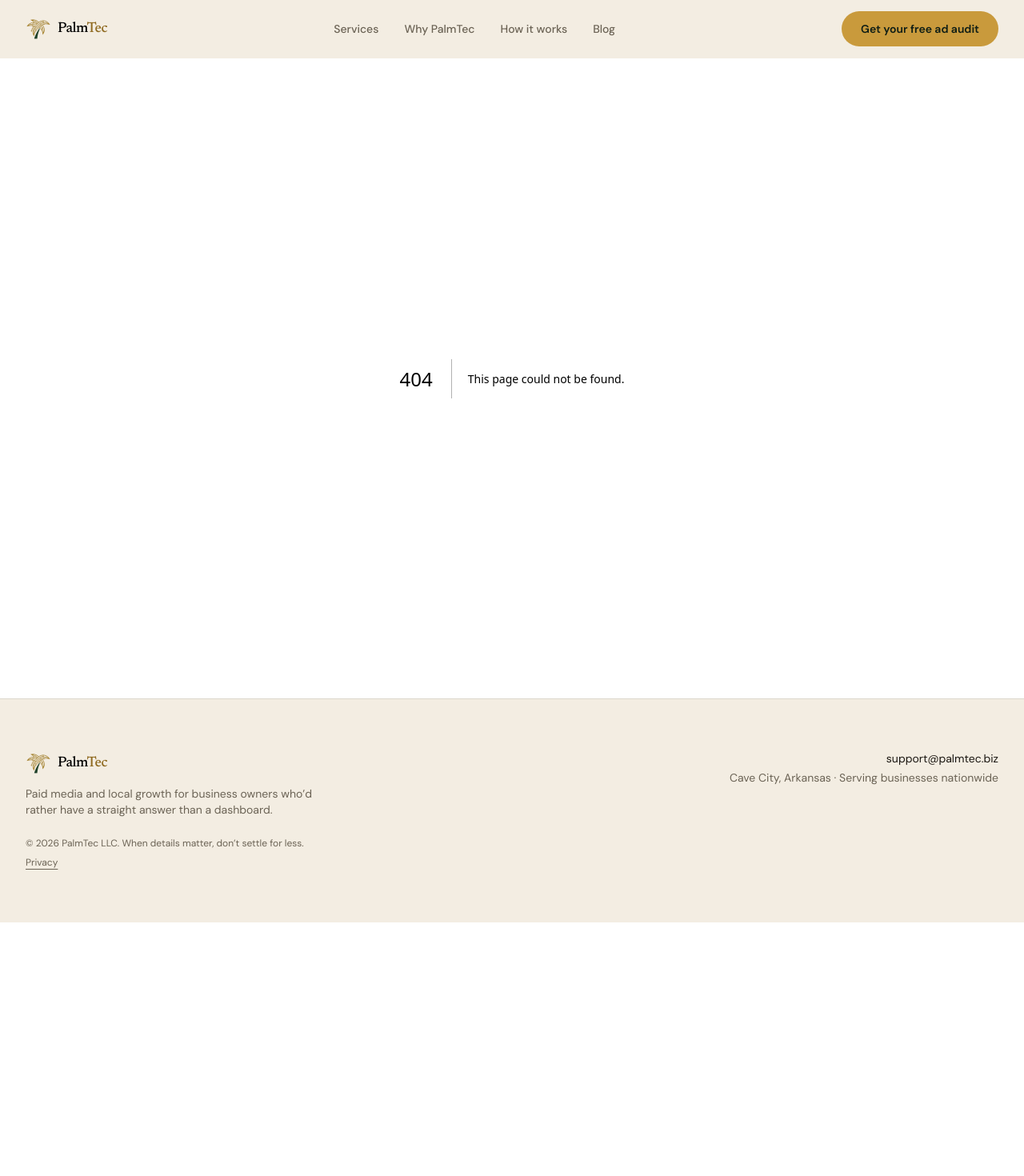
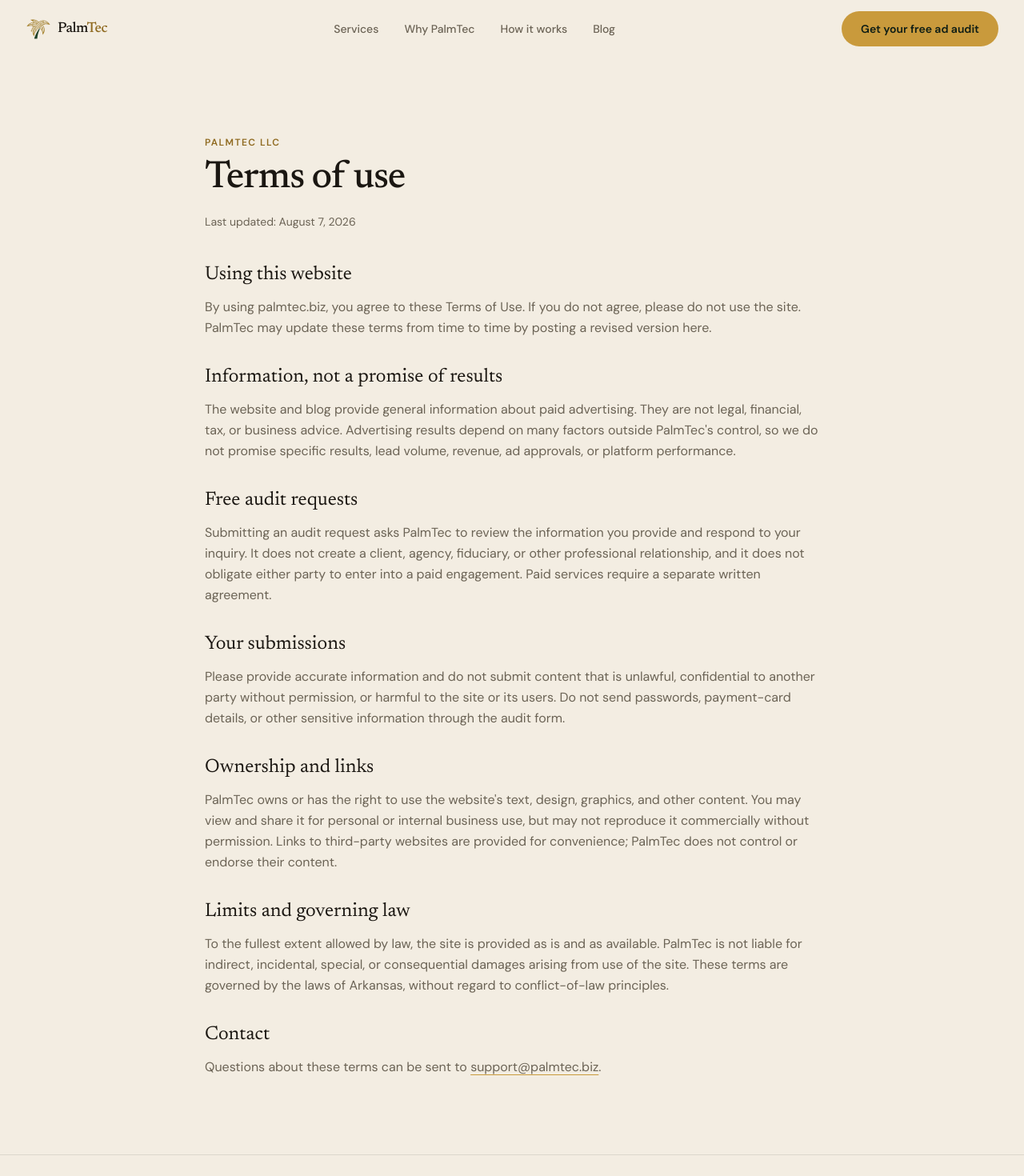
Before and after one commit to pm1442/Palmtec-SITE, a Next.js app: page /terms in a window 1280 px wide. Before the commit this address had no page. Shown: the top 1470 px of the page at 80% size. Before the commit the page ends 1153 px from the top, so only its background shows below. Built offline with nearby package versions, Linux system fonts and the light colour scheme.

Commit message:
Add files via upload

```diff
--- a/src/app/llms.txt/route.ts
+++ b/src/app/llms.txt/route.ts
@@ -25,6 +25,7 @@ PalmTec is a U.S.-based paid advertising service founded by Philip Miller. It he
 - [Home](${SITE_URL}/)
 - [Blog](${SITE_URL}/blog)
 - [Privacy](${SITE_URL}/privacy)
+- [Terms of Use](${SITE_URL}/terms)
 
 ## Published articles
 
--- a/src/app/privacy/page.tsx
+++ b/src/app/privacy/page.tsx
@@ -2,8 +2,8 @@ import type { Metadata } from "next";
 import Container from "@/components/ui/Container";
 
 export const metadata: Metadata = {
-  title: "Privacy",
-  description: "PalmTec's privacy notice for website visitors and ad-audit inquiries.",
+  title: "Privacy Notice",
+  description: "How PalmTec collects, uses, and protects information submitted through its website.",
   alternates: { canonical: "/privacy" },
 };
 
@@ -12,14 +12,16 @@ export default function PrivacyPage() {
     <main className="bg-cream">
       <Container className="py-16 sm:py-24">
         <article className="mx-auto max-w-3xl">
-          <p className="eyebrow text-gold-ink">PalmTec</p>
+          <p className="eyebrow text-gold-ink">PalmTec LLC</p>
           <h1 className="mt-3 font-serif text-4xl font-medium tracking-tight text-ink sm:text-5xl">Privacy notice</h1>
-          <p className="mt-5 text-sm text-ink-muted">Last updated: August 6, 2026</p>
+          <p className="mt-5 text-sm text-ink-muted">Last updated: August 7, 2026</p>
           <div className="mt-10 space-y-8 text-base leading-relaxed text-ink-muted">
-            <section><h2 className="font-serif text-2xl text-ink">Information we collect</h2><p className="mt-3">When you request a free ad audit, we collect the information you provide, such as your name, email address, advertising platform, and a description of what feels stuck.</p></section>
-            <section><h2 className="font-serif text-2xl text-ink">How we use it</h2><p className="mt-3">We use that information to respond to your request, prepare an audit, communicate with you about PalmTec&apos;s services, and maintain our business records.</p></section>
-            <section><h2 className="font-serif text-2xl text-ink">Sharing and retention</h2><p className="mt-3">PalmTec does not sell your personal information. We retain inquiry information only as long as reasonably needed for the purposes described here or to meet legal obligations.</p></section>
-            <section><h2 className="font-serif text-2xl text-ink">Your choices</h2><p className="mt-3">You may ask us to update or delete the information you provided, or opt out of future marketing emails, by contacting us at <a className="underline decoration-gold underline-offset-4 hover:text-ink" href="mailto:support@palmtec.biz">support@palmtec.biz</a>.</p></section>
+            <section><h2 className="font-serif text-2xl text-ink">What we collect</h2><p className="mt-3">When you request a free ad audit, we collect the information you provide, including your name, email address, advertising platform, and a description of what feels stuck. Our hosting provider may also process basic technical information, such as IP address, browser type, and request logs, to deliver and secure the website.</p></section>
+            <section><h2 className="font-serif text-2xl text-ink">How we use it</h2><p className="mt-3">We use your information to respond to your request, prepare an audit, communicate about your inquiry and PalmTec&apos;s services, maintain business records, and protect the site from misuse. We do not sell personal information.</p></section>
+            <section><h2 className="font-serif text-2xl text-ink">Service providers</h2><p className="mt-3">We use service providers to operate the site and manage inquiries. Vercel hosts this website, and GoHighLevel stores and helps us respond to audit-form submissions. These providers process information for PalmTec under their own terms and privacy practices. We may also disclose information when required by law or to protect our rights, users, or services.</p></section>
+            <section><h2 className="font-serif text-2xl text-ink">Cookies and advertising technology</h2><p className="mt-3">PalmTec does not currently use its own advertising pixels or analytics cookies on this website. Our providers may use essential technical cookies or similar technologies needed to run and secure their services. If we add analytics, remarketing, or other advertising technology, we will update this notice and provide any required choices or notices.</p></section>
+            <section><h2 className="font-serif text-2xl text-ink">Retention and security</h2><p className="mt-3">We keep inquiry information only for as long as reasonably necessary for the purposes above, to resolve disputes, or to meet legal obligations. We use reasonable administrative and technical measures to protect information, but no online system is completely secure.</p></section>
+            <section><h2 className="font-serif text-2xl text-ink">Your choices</h2><p className="mt-3">You may ask us to update or delete information you submitted, or opt out of future marketing emails, by contacting <a className="underline decoration-gold underline-offset-4 hover:text-ink" href="mailto:support@palmtec.biz">support@palmtec.biz</a>. Marketing emails also include an unsubscribe option.</p></section>
             <section><h2 className="font-serif text-2xl text-ink">Changes to this notice</h2><p className="mt-3">We may update this notice as our website or services change. The current version will always be posted on this page.</p></section>
           </div>
         </article>
--- a/src/app/sitemap.ts
+++ b/src/app/sitemap.ts
@@ -7,6 +7,7 @@ export default function sitemap(): MetadataRoute.Sitemap {
     { url: SITE_URL, changeFrequency: "weekly", priority: 1 },
     { url: `${SITE_URL}/blog`, changeFrequency: "weekly", priority: 0.8 },
     { url: `${SITE_URL}/privacy`, changeFrequency: "yearly", priority: 0.2 },
+    { url: `${SITE_URL}/terms`, changeFrequency: "yearly", priority: 0.2 },
   ];
   const posts = getAllPosts().map((post) => ({
     url: `${SITE_URL}/blog/${post.slug}`,
--- /dev/null
+++ b/src/app/terms/page.tsx
@@ -0,0 +1,31 @@
+import type { Metadata } from "next";
+import Container from "@/components/ui/Container";
+
+export const metadata: Metadata = {
+  title: "Terms of Use",
+  description: "Terms governing use of the PalmTec website and free ad opportunity audit request.",
+  alternates: { canonical: "/terms" },
+};
+
+export default function TermsPage() {
+  return (
+    <main className="bg-cream">
+      <Container className="py-16 sm:py-24">
+        <article className="mx-auto max-w-3xl">
+          <p className="eyebrow text-gold-ink">PalmTec LLC</p>
+          <h1 className="mt-3 font-serif text-4xl font-medium tracking-tight text-ink sm:text-5xl">Terms of use</h1>
+          <p className="mt-5 text-sm text-ink-muted">Last updated: August 7, 2026</p>
+          <div className="mt-10 space-y-8 text-base leading-relaxed text-ink-muted">
+            <section><h2 className="font-serif text-2xl text-ink">Using this website</h2><p className="mt-3">By using palmtec.biz, you agree to these Terms of Use. If you do not agree, please do not use the site. PalmTec may update these terms from time to time by posting a revised version here.</p></section>
+            <section><h2 className="font-serif text-2xl text-ink">Information, not a promise of results</h2><p className="mt-3">The website and blog provide general information about paid advertising. They are not legal, financial, tax, or business advice. Advertising results depend on many factors outside PalmTec&apos;s control, so we do not promise specific results, lead volume, revenue, ad approvals, or platform performance.</p></section>
+            <section><h2 className="font-serif text-2xl text-ink">Free audit requests</h2><p className="mt-3">Submitting an audit request asks PalmTec to review the information you provide and respond to your inquiry. It does not create a client, agency, fiduciary, or other professional relationship, and it does not obligate either party to enter into a paid engagement. Paid services require a separate written agreement.</p></section>
+            <section><h2 className="font-serif text-2xl text-ink">Your submissions</h2><p className="mt-3">Please provide accurate information and do not submit content that is unlawful, confidential to another party without permission, or harmful to the site or its users. Do not send passwords, payment-card details, or other sensitive information through the audit form.</p></section>
+            <section><h2 className="font-serif text-2xl text-ink">Ownership and links</h2><p className="mt-3">PalmTec owns or has the right to use the website&apos;s text, design, graphics, and other content. You may view and share it for personal or internal business use, but may not reproduce it commercially without permission. Links to third-party websites are provided for convenience; PalmTec does not control or endorse their content.</p></section>
+            <section><h2 className="font-serif text-2xl text-ink">Limits and governing law</h2><p className="mt-3">To the fullest extent allowed by law, the site is provided as is and as available. PalmTec is not liable for indirect, incidental, special, or consequential damages arising from use of the site. These terms are governed by the laws of Arkansas, without regard to conflict-of-law principles.</p></section>
+            <section><h2 className="font-serif text-2xl text-ink">Contact</h2><p className="mt-3">Questions about these terms can be sent to <a className="underline decoration-gold underline-offset-4 hover:text-ink" href="mailto:support@palmtec.biz">support@palmtec.biz</a>.</p></section>
+          </div>
+        </article>
+      </Container>
+    </main>
+  );
+}
--- a/src/components/forms/AuditFormClient.tsx
+++ b/src/components/forms/AuditFormClient.tsx
@@ -1,6 +1,7 @@
 "use client";
 
 import { useState, type FormEvent } from "react";
+import Link from "next/link";
 import FormField from "@/components/ui/FormField";
 import { ADVERTISING_OPTIONS } from "@/lib/constants";
 import { validateAuditForm, type AuditFormErrors, type AuditFormValues } from "@/lib/validation";
@@ -93,7 +94,7 @@ export default function AuditFormClient() {
         </button>
 
         {submitError && <p role="alert" className="text-center text-sm text-red-700">{submitError}</p>}
-        <p className="text-center text-xs text-ink-muted">You&rsquo;ll hear from Philip within one business day. No sales call unless you want one.</p>
+        <p className="text-center text-xs leading-relaxed text-ink-muted">You&rsquo;ll hear from Philip within one business day. No sales call unless you want one. By submitting, you agree to our <Link href="/privacy" className="underline underline-offset-2 hover:text-ink">Privacy Notice</Link> and <Link href="/terms" className="underline underline-offset-2 hover:text-ink">Terms of Use</Link>, and may receive relevant follow-up about your request. You can unsubscribe from marketing emails anytime.</p>
       </form>
     </div>
   );
--- a/src/components/layout/Footer.tsx
+++ b/src/components/layout/Footer.tsx
@@ -21,9 +21,10 @@ export default function Footer() {
             © {new Date().getFullYear()} PalmTec LLC. When details matter, don&rsquo;t
             settle for less.
           </p>
-          <Link href="/privacy" className="focus-gold mt-2 inline-flex text-xs text-ink-muted underline underline-offset-4 hover:text-ink">
-            Privacy
-          </Link>
+          <div className="mt-2 flex gap-4 text-xs text-ink-muted">
+            <Link href="/privacy" className="focus-gold underline underline-offset-4 hover:text-ink">Privacy</Link>
+            <Link href="/terms" className="focus-gold underline underline-offset-4 hover:text-ink">Terms</Link>
+          </div>
         </div>
 
         <div className="md:text-right">
```
